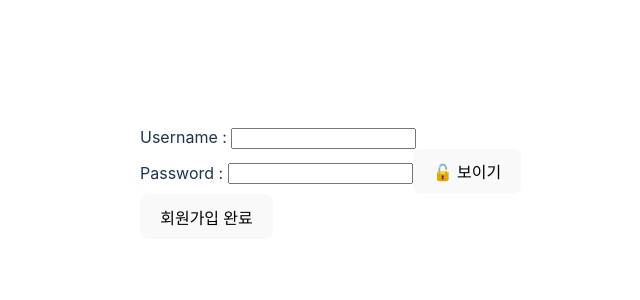
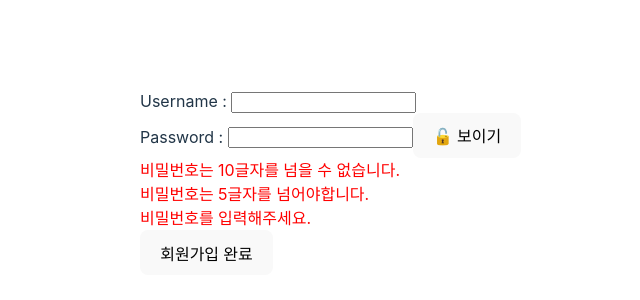
Before and after one commit to aaronryu/react-tutorial, a React (Vite) app: page / in a window 1280 px wide. Shown: the part 218-518 px from the top of the page, without its empty margins (300-940 px from the left). Built offline with nearby package versions, Linux system fonts and the light colour scheme.

Commit message:
실습 12-3: 유효성 검증을 위한 상태 생성 및 검증 함수 생성

```diff
--- a/src/App.jsx
+++ b/src/App.jsx
@@ -1,4 +1,4 @@
-import { useRef } from 'react'
+import { useRef, useState } from 'react'
 import '@/App.css'
 
 function UsernameInput() {
@@ -10,6 +10,9 @@ function UsernameInput() {
 }
 
 function PasswordInput() {
+  const [maximumValid, setMaximumValid] = useState(false)
+  const [minimumValid, setMinimumValid] = useState(false)
+  const [requiredValid, setRequiredValid] = useState(false)
   const reference = useRef(null)
 
   function changeMode(e) {
@@ -21,11 +24,24 @@ function PasswordInput() {
       e.currentTarget.innerText = '🔓 보이기'
     }
   }
-
+  console.log('- 매번 입력해도 rerender 미발생. 객체 프로퍼티 단위 불변성을 유지하며 리렌더 방지')
   return (
     <div>
-      Password : <input type='password' ref={reference} />
+      Password :{' '}
+      <input
+        type='password'
+        ref={reference}
+        onChange={(e) => {
+          const input = e.currentTarget.value
+          setMaximumValid(input.length <= 10)
+          setMinimumValid(input.length > 5)
+          setRequiredValid(input.length > 0)
+        }}
+      />
       <button onClick={changeMode}>🔓 보이기</button>
+      {maximumValid || <div style={{ color: 'red' }}>비밀번호는 10글자를 넘을 수 없습니다.</div>}
+      {minimumValid || <div style={{ color: 'red' }}>비밀번호는 5글자를 넘어야합니다.</div>}
+      {requiredValid || <div style={{ color: 'red' }}>비밀번호를 입력해주세요.</div>}
     </div>
   )
 }
```
